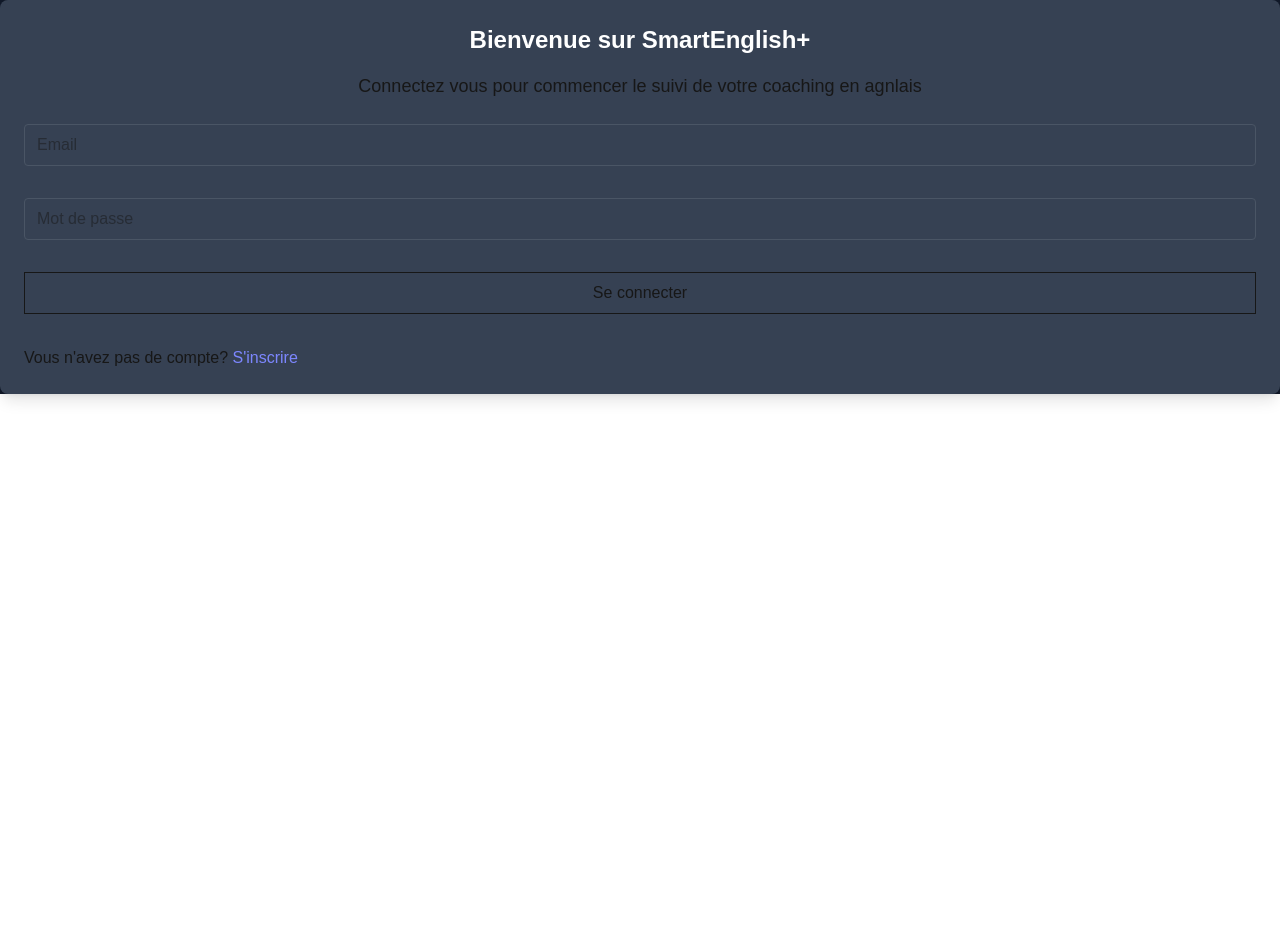
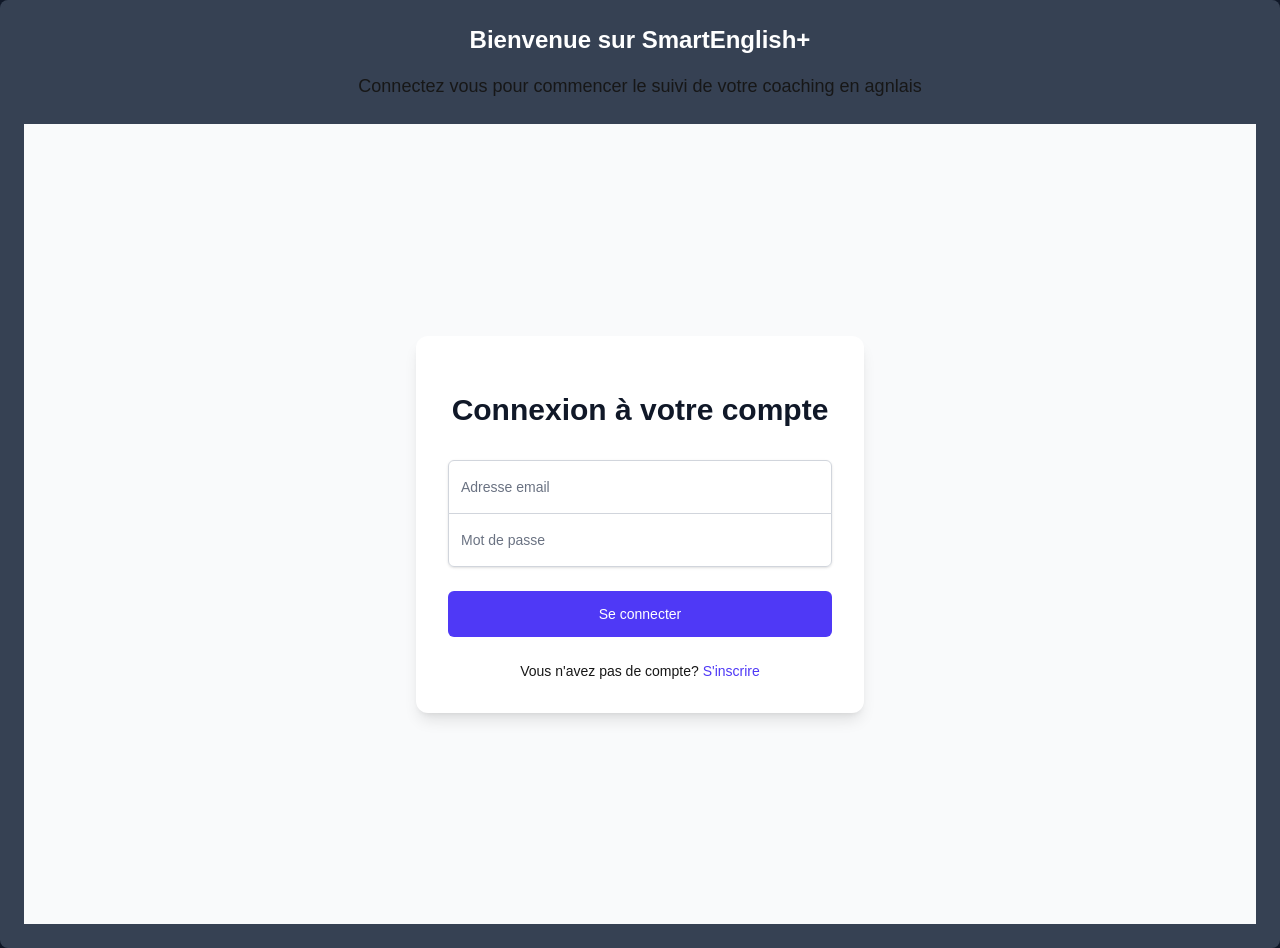
Before and after one commit to bk2024b/SmartEnglish-, a Next.js app: page / in a window 1280 px wide. Before the commit the page ends 800 px from the top, so only its background shows below. Built offline with nearby package versions, Linux system fonts and the light colour scheme; no server answers.

Commit message:
authform stylé

```diff
--- a/src/app/components/AuthForm.jsx
+++ b/src/app/components/AuthForm.jsx
@@ -13,7 +13,6 @@ export default function AuthForm() {
 
   async function handleLogin(e) {
     e.preventDefault();
-        // handleLogin
     setIsSigningIn(true)
     const { data, error } = await supabase.auth.signInWithPassword({
       email, password
@@ -28,76 +27,115 @@ export default function AuthForm() {
 
   async function handleSignUp(e) {
     e.preventDefault();
-        // handleSignUp
+    setIsSigningUp(true)
     const { data, error } = await supabase.auth.signUp({
       email,
       password
     })
     if (!error) {
       setIsSigningUp(true)
+    } else {
+      setIsSigningUp(false)
     }
     console.log({data, error})
   }
 
   let signInMessage = 'Se connecter';
-
   if (isSigningIn) {
-        signInMessage = 'Connexion'
+    signInMessage = 'Connexion...'
   } else if (isNewUser) {
     signInMessage = 'S\'inscrire'
   }
 
-    const signUpMessage = <p className="text-center text-white"> Email de confirmation envoyé ! Vérifiez votre mail pour confirmer votre inscription.</p>
-
   return (
-        <form onSubmit={isNewUser ? handleSignUp : handleLogin} className="space-y-8">
+    <div className="min-h-screen flex items-center justify-center bg-gray-50 py-12 px-4 sm:px-6 lg:px-8">
+      <div className="max-w-md w-full space-y-8 bg-white p-8 rounded-xl shadow-lg">
+        <div>
+          <h2 className="mt-6 text-center text-3xl font-extrabold text-gray-900">
+            {isNewUser ? 'Créer un compte' : 'Connexion à votre compte'}
+          </h2>
+        </div>
+        <form onSubmit={isNewUser ? handleSignUp : handleLogin} className="mt-8 space-y-6">
+          <div className="rounded-md shadow-sm -space-y-px">
+            <div>
+              <label htmlFor="email-address" className="sr-only">Adresse email</label>
               <input
+                id="email-address"
+                name="email"
                 type="email"
+                required
                 value={email}
                 onChange={(e) => setEmail(e.target.value)}
-                className="appearance-none rounded relative block w-full px-3 py-2 border border-gray-600"
-                placeholder="Email"
+                className="appearance-none rounded-t-md relative block w-full px-3 py-4 border border-gray-300 placeholder-gray-500 text-gray-900 focus:outline-none focus:ring-indigo-500 focus:border-indigo-500 focus:z-10 sm:text-sm"
+                placeholder="Adresse email"
               />
+            </div>
+            <div>
+              <label htmlFor="password" className="sr-only">Mot de passe</label>
               <input
+                id="password"
+                name="password"
                 type="password"
+                required
                 value={password}
                 onChange={(e) => setPassword(e.target.value)}
-                className="appearance-none rounded relative block w-full px-3 py-2 border border-gray-600"
+                className="appearance-none rounded-b-md relative block w-full px-3 py-4 border border-gray-300 placeholder-gray-500 text-gray-900 focus:outline-none focus:ring-indigo-500 focus:border-indigo-500 focus:z-10 sm:text-sm"
                 placeholder="Mot de passe"
               />
-            <button type="submit" className="group relative w-full flex justify-center py-2 px-4 border ">
+            </div>
+          </div>
+
+          <div>
+            <button
+              type="submit"
+              disabled={isSigningIn || isSigningUp}
+              className="group relative w-full flex justify-center py-3 px-4 border border-transparent text-sm font-medium rounded-md text-white bg-indigo-600 hover:bg-indigo-700 focus:outline-none focus:ring-2 focus:ring-offset-2 focus:ring-indigo-500 transition-colors duration-200 ease-in-out disabled:bg-indigo-400"
+            >
+              {isSigningIn || isSigningUp ? (
+                <svg className="animate-spin -ml-1 mr-3 h-5 w-5 text-white" xmlns="http://www.w3.org/2000/svg" fill="none" viewBox="0 0 24 24">
+                  <circle className="opacity-25" cx="12" cy="12" r="10" stroke="currentColor" strokeWidth="4"></circle>
+                  <path className="opacity-75" fill="currentColor" d="M4 12a8 8 0 018-8V0C5.373 0 0 5.373 0 12h4zm2 5.291A7.962 7.962 0 014 12H0c0 3.042 1.135 5.824 3 7.938l3-2.647z"></path>
+                </svg>
+              ) : null}
               {signInMessage}
             </button>
+          </div>
+
+          <div className="text-sm text-center">
+            {isNewUser ? (
               <p>
-                {
-                    isNewUser ? (
-                        <>
-                            Vous avez déjà un compte? {''}
+                Vous avez déjà un compte? {' '}
                 <button
                   type="button"
                   onClick={() => setIsNewUser(false)}
-                                className="text-indigo-400 hover:text-indigo-600"
+                  className="font-medium text-indigo-600 hover:text-indigo-500 focus:outline-none"
                 >
                   Se connecter
                 </button>
-                        </>
+              </p>
             ) : (
-                            <>
-                                Vous n'avez pas de compte? {''}
+              <p>
+                Vous n'avez pas de compte? {' '}
                 <button
                   type="button"
                   onClick={() => setIsNewUser(true)}
-                                    className="text-indigo-400 hover:text-indigo-600"
+                  className="font-medium text-indigo-600 hover:text-indigo-500 focus:outline-none"
                 >
                   S'inscrire
                 </button>
-                            </>
+              </p>
+            )}
+          </div>
+
+          {isSigningUp && (
+            <div className="mt-4 p-4 bg-green-100 rounded-md">
+              <p className="text-center text-green-800">
+                Email de confirmation envoyé ! Vérifiez votre mail pour confirmer votre inscription.
+              </p>
+            </div>
+          )}
+        </form>
+      </div>
+    </div>
   )
 }
-            </p>
-            {
-                isSigningUp && signUpMessage
-            }
-        </form>
-    )
-}
```
Lines whose indentation alone changed are shown as unchanged.
